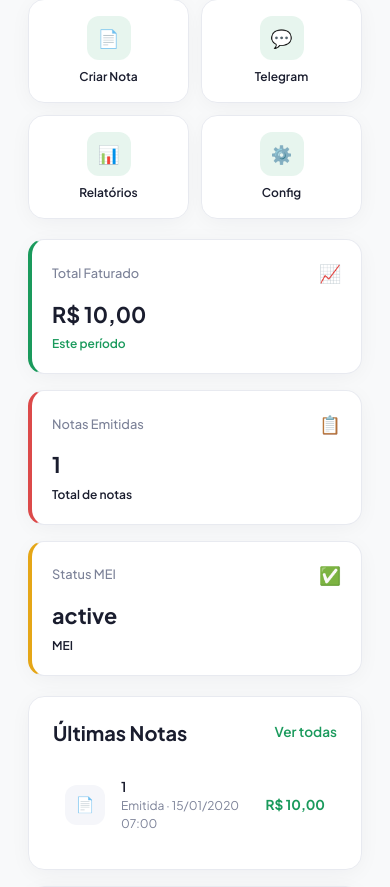
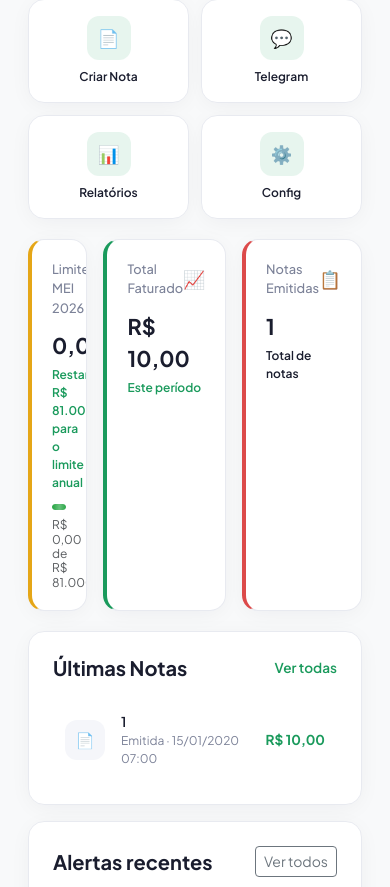
Before and after one commit to 95Caique/mei_monitor, a Django app: page / in a window 390 px wide. Shown: the part 241-1128 px from the top of the page. Run offline with Django 5.2, Linux system fonts and the light colour scheme; a user stored in the database is signed in; tables that the repository leaves empty hold one stand-in row (values such as "Sample post").

Commit message:
FIX: Correção na somatoria do valor total faturado, agora informa no dashboard e na notificação do telegram quando o usuario esta proximo ao limite de faturamento do mei

```diff
--- a/dashboard/views.py
+++ b/dashboard/views.py
@@ -98,12 +98,62 @@ def home(request):
                 except Exception:
                     total_sum = Decimal('0.00')
 
+    annual_total = Decimal('0.00')
+    mei_limit_info = None
+    if empresa:
+        from django.utils import timezone
+        now = timezone.now()
+        year_start = now.replace(month=1, day=1, hour=0, minute=0, second=0, microsecond=0)
+        annual_qs = empresa.invoices.filter(status__iexact='ISSUED', created_at__gte=year_start)
+        annual_agg = annual_qs.aggregate(total_sum=Sum('total'))
+        annual_raw = annual_agg.get('total_sum')
+        if annual_raw:
+            try:
+                annual_total = Decimal(annual_raw)
+            except Exception:
+                annual_total = Decimal('0.00')
+
+        # Informações sobre o limite MEI
+        mei_limit = Decimal('81000.00')
+        remaining = mei_limit - annual_total
+        percentage = (annual_total / mei_limit * 100) if mei_limit > 0 else 0
+
+        # Determinar nível do alerta baseado na proximidade do limite
+        if annual_total >= mei_limit:
+            alert_level = 'danger'
+            alert_message = f"Limite ultrapassado em R$ {annual_total - mei_limit:,.2f}".replace(',', 'X').replace('.', ',').replace('X', '.')
+        elif annual_total >= Decimal('80000.00'):
+            alert_level = 'danger'
+            alert_message = f"Muito próximo do limite! Restam apenas R$ {remaining:,.2f}".replace(',', 'X').replace('.', ',').replace('X', '.')
+        elif annual_total >= Decimal('75000.00'):
+            alert_level = 'warning'
+            alert_message = f"Atenção! Restam R$ {remaining:,.2f} para o limite".replace(',', 'X').replace('.', ',').replace('X', '.')
+        elif annual_total >= Decimal('60000.00'):
+            alert_level = 'warning'
+            alert_message = f"Restam R$ {remaining:,.2f} para o limite anual".replace(',', 'X').replace('.', ',').replace('X', '.')
+        elif annual_total >= Decimal('50000.00'):
+            alert_level = 'info'
+            alert_message = f"Você já utilizou {percentage:.1f}% do limite anual"
+        else:
+            alert_level = 'success'
+            alert_message = f"Restam R$ {remaining:,.2f} para o limite anual".replace(',', 'X').replace('.', ',').replace('X', '.')
+
+        mei_limit_info = {
+            'annual_total': annual_total,
+            'limit': mei_limit,
+            'remaining': remaining,
+            'percentage': float(percentage),
+            'alert_level': alert_level,
+            'alert_message': alert_message,
+            'year': now.year
+        }
+
     invoices_json = '[]'
     if empresa:
         invoices_list = list(empresa.invoices.order_by('-created_at').values('invoice_id','total','status','created_at'))
         invoices_json = json.dumps(invoices_list, default=str)
 
-    return render(request, "dashboard/home.html", {"empresa": empresa, "alerts": alerts, "alerts_page": alerts_page, "alerts_compact_pages": alerts_compact_pages, "alerts_all_json": alerts_all_json, "total_invoices_sum": total_sum, "invoices_json": invoices_json})
+    return render(request, "dashboard/home.html", {"empresa": empresa, "alerts": alerts, "alerts_page": alerts_page, "alerts_compact_pages": alerts_compact_pages, "alerts_all_json": alerts_all_json, "total_invoices_sum": total_sum, "invoices_json": invoices_json, "annual_total": annual_total, "mei_limit_info": mei_limit_info})
 
 
 @login_required
--- a/static/css/home.css
+++ b/static/css/home.css
@@ -69,6 +69,73 @@ body { font-family: 'Plus Jakarta Sans', sans-serif; background: var(--bg); colo
 .stat-card .stat-change { font-size: 0.75rem; font-weight: 600; margin-top: 0.25rem; }
 .stat-card .stat-change.up { color: var(--primary); }
 .stat-card .stat-change.down { color: var(--danger); }
+
+/* MEI Limit Card Styles */
+.stat-card.mei-limit {
+  border-left-color: var(--accent);
+  position: relative;
+  overflow: hidden;
+}
+
+.stat-card.mei-limit .stat-icon.red { color: var(--danger); }
+.stat-card.mei-limit .stat-icon.orange { color: #ff8c00; }
+.stat-card.mei-limit .stat-icon.blue { color: #17a2b8; }
+.stat-card.mei-limit .stat-icon.green { color: var(--primary); }
+
+.stat-change.danger { color: var(--danger); }
+.stat-change.warning { color: #ff8c00; }
+.stat-change.info { color: #17a2b8; }
+.stat-change.success { color: var(--primary); }
+
+.progress-bar {
+  width: 100%;
+  height: 6px;
+  background-color: var(--border);
+  border-radius: 3px;
+  overflow: hidden;
+  margin: 0.75rem 0 0.5rem 0;
+  position: relative;
+}
+
+.progress-fill {
+  height: 100%;
+  border-radius: 3px;
+  transition: width 0.6s ease-in-out;
+  position: relative;
+}
+
+.progress-fill::after {
+  content: '';
+  position: absolute;
+  top: 0;
+  left: 0;
+  right: 0;
+  bottom: 0;
+  background: linear-gradient(90deg, transparent, rgba(255,255,255,0.3), transparent);
+  animation: shimmer 2s infinite;
+}
+
+@keyframes shimmer {
+  0% { transform: translateX(-100%); }
+  100% { transform: translateX(100%); }
+}
+
+@media (max-width: 768px) {
+  .stat-grid {
+    grid-template-columns: 1fr;
+  }
+
+  .stat-card.mei-limit {
+    order: -1; /* Show MEI limit card first on mobile */
+  }
+}
+
+.stat-card.mei-limit small.text-muted {
+  display: block;
+  margin-top: 0.5rem;
+  font-size: 0.75rem;
+  line-height: 1.2;
+}
 
 .tx-item { display: flex; align-items: center; gap: 1rem; padding: 0.75rem; border-radius: 0.75rem; transition: background 0.2s; }
 .tx-item:hover { background: var(--bg); }
--- a/templates/dashboard/home.html
+++ b/templates/dashboard/home.html
@@ -43,7 +43,26 @@
   </div>
 
   <!-- CARDS ESTATÍSTICAS -->
-  <div class="stat-grid anim-2">
+  <div class="stat-grid anim-2" style="grid-template-columns: {% if mei_limit_info %}1fr 1fr 1fr{% else %}repeat(2,1fr){% endif %};">
+    {% if mei_limit_info %}
+    <div class="glass-card stat-card mei-limit">
+      <div class="stat-header">
+        <span class="stat-label">Limite MEI {{ mei_limit_info.year }}</span>
+        <span class="stat-icon {% if mei_limit_info.alert_level == 'danger' %}red{% elif mei_limit_info.alert_level == 'warning' %}orange{% elif mei_limit_info.alert_level == 'info' %}blue{% else %}green{% endif %}">
+          {% if mei_limit_info.alert_level == 'danger' %}⚠️{% elif mei_limit_info.alert_level == 'warning' %}⚡{% elif mei_limit_info.alert_level == 'info' %}📊{% else %}✅{% endif %}
+        </span>
+      </div>
+      <div class="stat-value">{{ mei_limit_info.percentage|floatformat:1 }}%</div>
+      <div class="stat-change {% if mei_limit_info.alert_level == 'danger' %}danger{% elif mei_limit_info.alert_level == 'warning' %}warning{% elif mei_limit_info.alert_level == 'info' %}info{% else %}success{% endif %}">
+        {{ mei_limit_info.alert_message }}
+      </div>
+      <div class="progress-bar">
+        <div class="progress-fill" style="width: {{ mei_limit_info.percentage|floatformat:1 }}%; background-color: {% if mei_limit_info.alert_level == 'danger' %}#dc3545{% elif mei_limit_info.alert_level == 'warning' %}#ffc107{% elif mei_limit_info.alert_level == 'info' %}#17a2b8{% else %}#28a745{% endif %};"></div>
+      </div>
+      <small class="text-muted">R$ {{ annual_total|currency_pt }} de R$ {{ mei_limit_info.limit|currency_pt }}</small>
+    </div>
+    {% endif %}
+
      <div class="glass-card stat-card">
        <div class="stat-header">
          <span class="stat-label">Total Faturado</span>
@@ -60,14 +79,14 @@
        <div class="stat-value">{{ empresa.invoices.count }}</div>
        <div class="stat-change">Total de notas</div>
      </div>
-    <div class="glass-card stat-card invest">
-      <div class="stat-header">
-        <span class="stat-label">Status MEI</span>
-        <span class="stat-icon gold">✅</span>
-      </div>
-      <div class="stat-value">{{ empresa.status }}</div>
-      <div class="stat-change">{{ empresa.tipo }}</div>
-    </div>
+    <!--    <div class="glass-card stat-card invest">-->
+    <!--      <div class="stat-header">-->
+    <!--        <span class="stat-label">Status MEI</span>-->
+    <!--        <span class="stat-icon gold">✅</span>-->
+    <!--      </div>-->
+    <!--      <div class="stat-value">{{ empresa.status }}</div>-->
+    <!--      <div class="stat-change">{{ empresa.tipo }}</div>-->
+    <!--    </div>-->
    </div>
 
   <!-- GRID PRINCIPAL -->
```
Also changed, not shown: monitor/signals.py (+53 -17 lines). Lines whose indentation alone changed are shown as unchanged.
